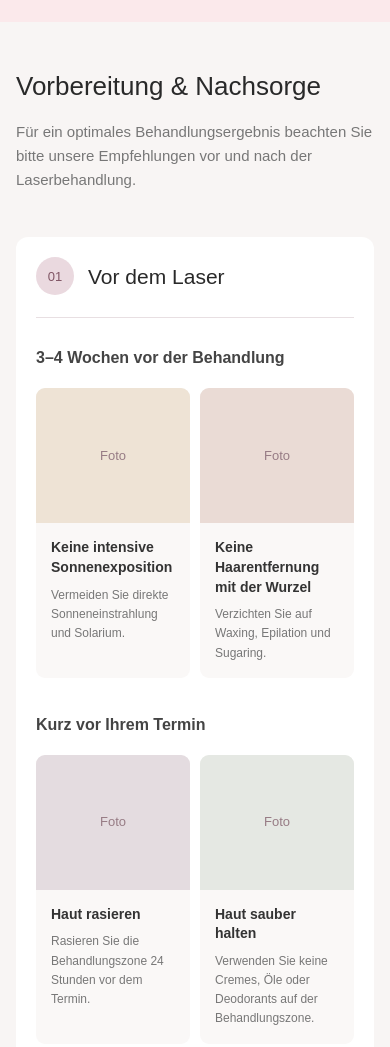
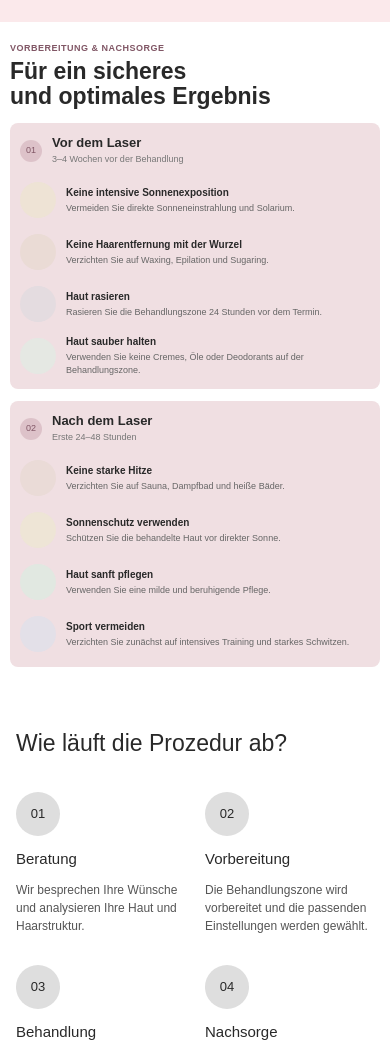
Before and after one commit to AnatoliPanas/alexandrit_haus, an Astro site: page / in a window 390 px wide. Shown: the part 1063-2110 px from the top of the page. Built offline with nearby package versions, Linux system fonts and the light colour scheme; Astro itself is replaced by a stand-in of ours.

Commit message:
add MobileVersion

```diff
--- a/src/components/PreparationAftercare.astro
+++ b/src/components/PreparationAftercare.astro
@@ -49,12 +49,19 @@ const afterLaser = [
     image: "sport",
   },
 ];
+
+const beforeAll = [...beforeLong, ...beforeAppointment];
 ---
 
 <section class="preparation" id="preparation">
   <div class="preparation-inner">
     <div class="section-heading">
-      <h2>Vorbereitung & Nachsorge</h2>
+      <span class="section-eyebrow">VORBEREITUNG & NACHSORGE</span>
+      <h2>
+        Für ein sicheres
+        <br />
+        und optimales Ergebnis
+      </h2>
       <p>
         Für ein optimales Behandlungsergebnis beachten Sie bitte unsere
         Empfehlungen vor und nach der Laserbehandlung.
@@ -62,14 +69,18 @@ const afterLaser = [
     </div>
 
     <div class="preparation-columns">
-      <!-- LEFT: BEFORE LASER -->
-
+      <!-- BEFORE LASER -->
       <div class="preparation-column">
         <div class="column-heading">
           <span class="column-number">01</span>
+          <div>
             <h3>Vor dem Laser</h3>
+            <p>3–4 Wochen vor der Behandlung</p>
+          </div>
         </div>
 
+        <!-- DESKTOP -->
+        <div class="desktop-recommendations">
           <div class="recommendation-group">
             <h4>3–4 Wochen vor der Behandlung</h4>
 
@@ -111,14 +122,32 @@ const afterLaser = [
           </div>
         </div>
 
-      <!-- RIGHT: AFTER LASER -->
+        <!-- MOBILE -->
+        <div class="mobile-recommendations">
+          {beforeAll.map((item) => (
+            <article class="mobile-recommendation">
+              <div class={`mobile-image ${item.image}`}></div>
+              <div class="mobile-info">
+                <h4>{item.title}</h4>
+                <p>{item.description}</p>
+              </div>
+            </article>
+          ))}
+        </div>
+      </div>
 
+      <!-- AFTER LASER -->
       <div class="preparation-column after-column">
         <div class="column-heading">
           <span class="column-number">02</span>
+          <div>
             <h3>Nach dem Laser</h3>
+            <p>Erste 24–48 Stunden</p>
+          </div>
         </div>
 
+        <!-- DESKTOP -->
+        <div class="desktop-recommendations">
           <div class="recommendation-group">
             <h4>Erste 24–48 Stunden</h4>
 
@@ -139,11 +168,29 @@ const afterLaser = [
             </div>
           </div>
         </div>
+
+        <!-- MOBILE -->
+        <div class="mobile-recommendations">
+          {afterLaser.map((item) => (
+            <article class="mobile-recommendation">
+              <div class={`mobile-image ${item.image}`}></div>
+              <div class="mobile-info">
+                <h4>{item.title}</h4>
+                <p>{item.description}</p>
+              </div>
+            </article>
+          ))}
+        </div>
+      </div>
     </div>
   </div>
 </section>
 
 <style>
+  /* =====================
+     DESKTOP
+     ===================== */
+
   .preparation {
     width: 100%;
     padding: 80px 60px;
@@ -156,10 +203,12 @@ const afterLaser = [
     margin: 0 auto;
   }
 
-  /* SECTION HEADING */
-
   .section-heading {
     margin-bottom: 45px;
+  }
+
+  .section-eyebrow {
+    display: none;
   }
 
   .section-heading h2 {
@@ -169,6 +218,10 @@ const afterLaser = [
     color: #292929;
   }
 
+  .section-heading h2 br {
+    display: none;
+  }
+
   .section-heading p {
     max-width: 600px;
     margin: 0;
@@ -176,8 +229,6 @@ const afterLaser = [
     font-size: 15px;
     line-height: 1.6;
   }
-
-  /* TWO COLUMNS */
 
   .preparation-columns {
     display: grid;
@@ -196,8 +247,6 @@ const afterLaser = [
   .after-column {
     background: #f1e7e9;
   }
-
-  /* COLUMN HEADING */
 
   .column-heading {
     display: flex;
@@ -228,7 +277,9 @@ const afterLaser = [
     color: #292929;
   }
 
-  /* RECOMMENDATION GROUP */
+  .column-heading > div > p {
+    display: none;
+  }
 
   .recommendation-group {
     margin-bottom: 35px;
@@ -244,8 +295,6 @@ const afterLaser = [
     font-weight: 600;
     color: #444;
   }
-
-  /* CARDS */
 
   .recommendation-grid {
     display: grid;
@@ -266,8 +315,6 @@ const afterLaser = [
     overflow: hidden;
   }
 
-  /* IMAGE PLACEHOLDERS */
-
   .image-placeholder {
     width: 100%;
     height: 100%;
@@ -284,32 +331,43 @@ const afterLaser = [
     transform: scale(1.04);
   }
 
-  .image-placeholder span {
-    position: relative;
+  .image-placeholder.sun,
+  .mobile-image.sun {
+    background: #eee3d5;
   }
 
-  .image-placeholder.sun {
-    background: #eee3d5;
-  }
-  .image-placeholder.skin {
+  .image-placeholder.skin,
+  .mobile-image.skin {
     background: #eadbd5;
   }
-  .image-placeholder.razor {
+
+  .image-placeholder.razor,
+  .mobile-image.razor {
     background: #e4dce0;
   }
-  .image-placeholder.clean {
+
+  .image-placeholder.clean,
+  .mobile-image.clean {
     background: #e5e8e3;
   }
-  .image-placeholder.heat {
+
+  .image-placeholder.heat,
+  .mobile-image.heat {
     background: #eadbd7;
   }
-  .image-placeholder.spf {
+
+  .image-placeholder.spf,
+  .mobile-image.spf {
     background: #eee5d6;
   }
-  .image-placeholder.care {
+
+  .image-placeholder.care,
+  .mobile-image.care {
     background: #e1e8e1;
   }
-  .image-placeholder.sport {
+
+  .image-placeholder.sport,
+  .mobile-image.sport {
     background: #e3e0e8;
   }
 
@@ -332,7 +390,13 @@ const afterLaser = [
     line-height: 1.6;
   }
 
-  /* TABLET */
+  .mobile-recommendations {
+    display: none;
+  }
+
+  /* =====================
+     TABLET
+     ===================== */
 
   @media (max-width: 1000px) {
     .preparation {
@@ -356,42 +420,141 @@ const afterLaser = [
     }
   }
 
-  /* MOBILE */
+  /* =====================
+     MOBILE — FIGMA
+     ===================== */
 
   @media (max-width: 700px) {
     .preparation {
-      padding: 45px 16px;
+      padding: 20px 10px 24px;
+      background: #fff;
+    }
+
+    .preparation-inner {
+      max-width: 100%;
+    }
+
+    /* TITLE */
+
+    .section-heading {
+      margin-bottom: 14px;
+    }
+
+    .section-eyebrow {
+      display: block;
+      margin-bottom: 3px;
+      color: #805665;
+      font-size: 9px;
+      font-weight: 600;
+      letter-spacing: 0.5px;
     }
 
     .section-heading h2 {
-      font-size: 26px;
+      margin: 0;
+      font-size: 23px;
+      line-height: 1.08;
+      font-weight: 600;
     }
 
-    .preparation-columns {
-      grid-template-columns: 1fr;
-      gap: 20px;
+    .section-heading h2 br {
+      display: initial;
     }
 
-    .preparation-column {
-      padding: 20px;
+    .section-heading p {
+      display: none;
+    }
+
+    /* TWO VERTICAL BLOCKS */
+
+    .preparation-columns {
+      display: flex;
+      flex-direction: column;
+      gap: 12px;
+    }
+
+    .preparation-column,
+    .after-column {
+      width: 100%;
+      padding: 12px 10px;
+      background: #f0dfe2;
+      border-radius: 8px;
+    }
+
+    /* BLOCK HEADINGS */
+
+    .column-heading {
+      gap: 10px;
+      padding: 0;
+      margin-bottom: 12px;
+      border: none;
+    }
+
+    .column-number {
+      width: 22px;
+      height: 22px;
+      font-size: 9px;
+      background: #ddc2c9;
     }
 
     .column-heading h3 {
-      font-size: 21px;
+      font-size: 13px;
+      font-weight: 600;
+      line-height: 1.2;
     }
 
-    .recommendation-image {
-      height: 135px;
-    }
+    .column-heading > div > p {
+      display: block;
+      margin: 3px 0 0;
+      font-size: 9px;
+      color: #777;
     }
 
-  @media (max-width: 380px) {
-    .recommendation-grid {
-      grid-template-columns: 1fr;
+    /* HIDE DESKTOP CARDS */
+
+    .desktop-recommendations {
+      display: none;
     }
 
-    .recommendation-image {
-      height: 170px;
+    /* MOBILE RECOMMENDATIONS */
+
+    .mobile-recommendations {
+      display: flex;
+      flex-direction: column;
+      gap: 10px;
+    }
+
+    .mobile-recommendation {
+      display: flex;
+      align-items: center;
+      gap: 10px;
+      min-height: 42px;
+    }
+
+    .mobile-image {
+      width: 36px;
+      height: 36px;
+      min-width: 36px;
+      border-radius: 50%;
+    }
+
+    .mobile-info {
+      min-width: 0;
+      flex: 1;
+    }
+
+    .mobile-info h4 {
+      margin: 0 0 3px;
+      font-size: 10px;
+      font-weight: 600;
+      line-height: 1.3;
+      color: #292929;
+    }
+
+    .mobile-info p {
+      margin: 0;
+      font-size: 9px;
+      line-height: 1.35;
+      color: #666;
     }
   }
 </style>
```
Lines whose indentation alone changed are shown as unchanged.
